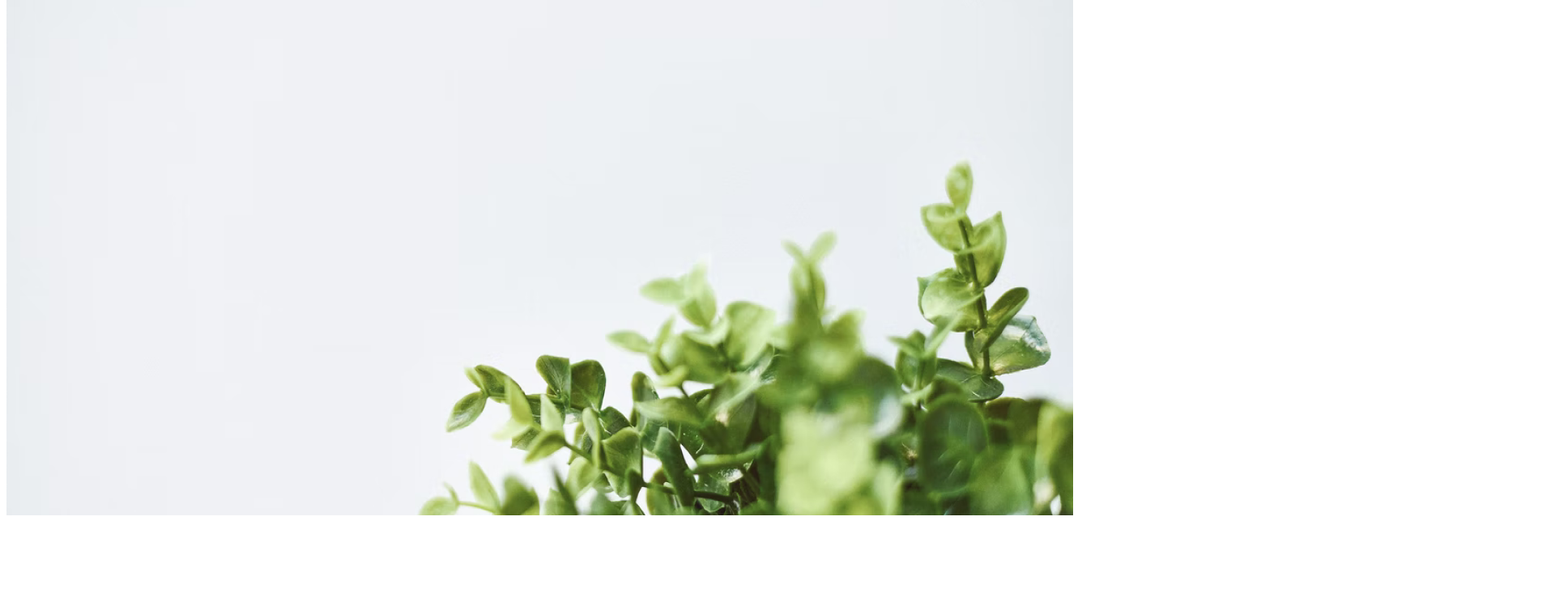
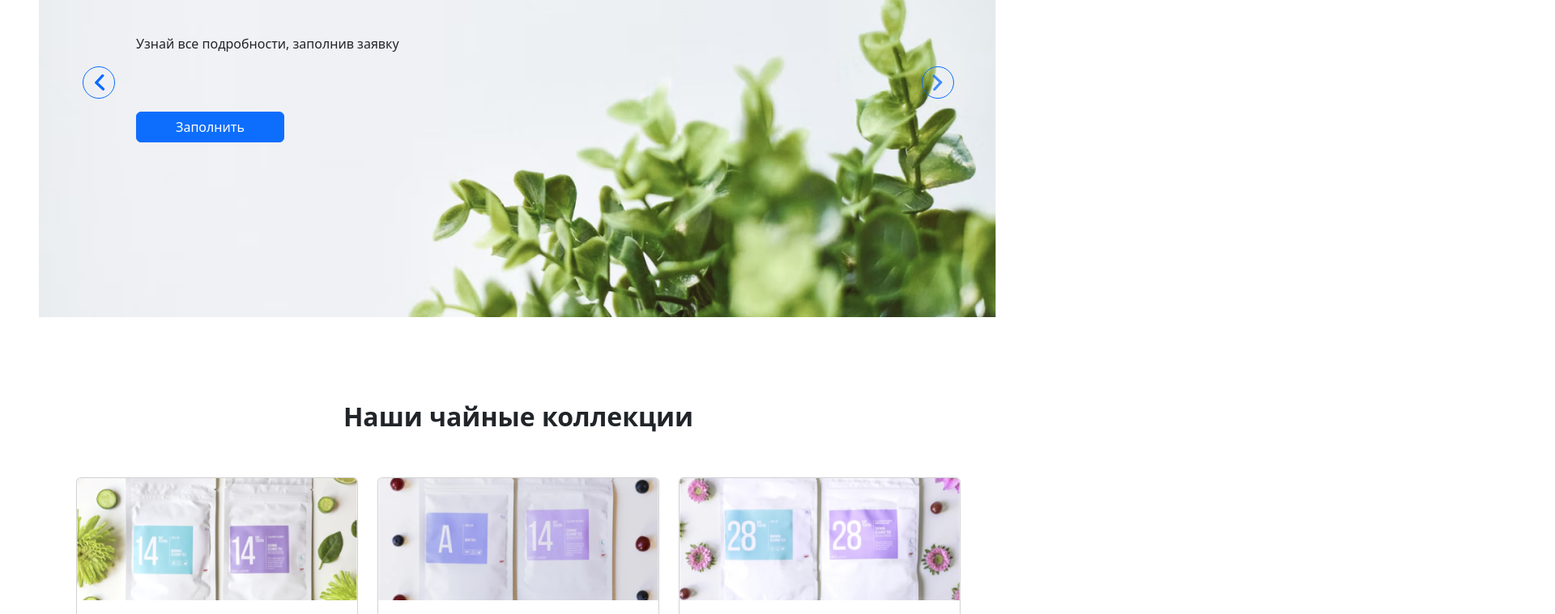
Before and after one commit to Oleg-Frontend-creator/tea-shop, a plain HTML site: page index.html in a window 1280 px wide. Shown: the part 334-1093 px from the top of the page at 81% size, 1920 px wide, since content can reach past the window. Drawn offline with nearby package versions, Linux system fonts and the light colour scheme; the site is published under a folder, as on GitHub Pages, so addresses that start at the root find nothing.

Commit message:
Add files via upload

```diff
--- a/index.html
+++ b/index.html
@@ -3,13 +3,13 @@
 <head>
     <meta charset="UTF-8">
     <title>Title</title>
-    <link rel="stylesheet" href="/styles/bootstrap.min.css">
-    <link rel="stylesheet" href="/styles/jquery-ui.min.css">
-    <link rel="stylesheet" href="/styles/slick-theme.css">
-    <link rel="stylesheet" href="/styles/slick.css">
-    <link rel="stylesheet" href="/styles/hover.css">
-    <link rel="stylesheet" href="/styles/magnific-popup.css">
-    <link rel="stylesheet" href="/styles/style.css">
+    <link rel="stylesheet" href="styles/bootstrap.min.css">
+    <link rel="stylesheet" href="styles/jquery-ui.min.css">
+    <link rel="stylesheet" href="styles/slick-theme.css">
+    <link rel="stylesheet" href="styles/slick.css">
+    <link rel="stylesheet" href="styles/hover.css">
+    <link rel="stylesheet" href="styles/magnific-popup.css">
+    <link rel="stylesheet" href="styles/style.css">
     <link rel="stylesheet" href="styles/adaptive.css">
     <link rel="stylesheet" href="https://cdnjs.cloudflare.com/ajax/libs/animate.css/4.1.1/animate.min.css">
     <meta name="viewport" content="width=device-width, initial-scale=1">
```
